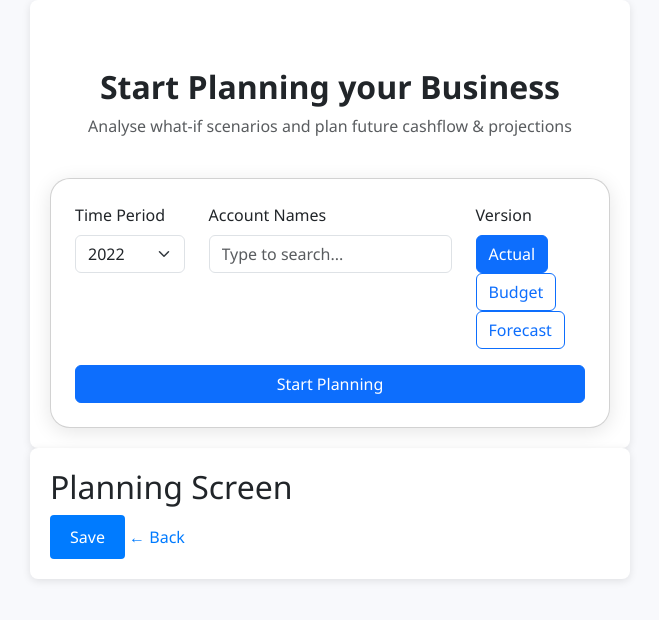
After one commit to oiiiMansi/AccountingSoftware, a Flask app: page /budgeting in a window 1280 px wide. The commit adds this page. Shown: the top 620 px of the page, without its empty margins (310-969 px from the left). Run offline with Flask 3, Linux system fonts and the light colour scheme.

Commit message:
budgeting page

```diff
--- a/app.py
+++ b/app.py
@@ -41,5 +41,9 @@ def accounting():
 def invoicing():
     return render_template('invoicing.html')
 
+@app.route('/budgeting')
+def budgeting():
+    return render_template('budgeting.html')
+
 if __name__ == "__main__":
     app.run(debug=True)
--- /dev/null
+++ b/templates/budgeting.html
@@ -0,0 +1,191 @@
+<!DOCTYPE html>
+<html lang="en">
+<head>
+    <meta charset="UTF-8">
+    <meta name="viewport" content="width=device-width, initial-scale=1.0">
+    <title>Business Budget Planner</title>
+    <link rel="stylesheet" href="https://cdn.jsdelivr.net/npm/bootstrap@5.3.0/dist/css/bootstrap.min.css">
+    <style>
+        .container { background: #fff; padding: 20px; border-radius: 8px; max-width: 600px; margin: auto; box-shadow: 0 2px 8px rgba(0,0,0,0.1); }
+select { width: 100%; padding: 8px; }
+button { padding: 10px 20px; background: #007bff; color: #fff; border: none; cursor: pointer; border-radius: 4px; }
+button:hover { background: #0056b3; }
+table { width: 100%; border-collapse: collapse; margin-top: 20px; }
+th, td { padding: 10px; border: 1px solid #ddd; }
+input[type="number"] { width: 100%; padding: 6px; }
+a { text-decoration: none; display: inline-block; margin-top: 10px; color: #007bff; }
+a:hover { text-decoration: underline; }
+        body {
+            background-color: #f8f9fc;
+            font-family: 'Segoe UI', sans-serif;
+        }
+        .card {
+            border-radius: 20px;
+            box-shadow: 0 4px 20px rgba(0,0,0,0.1);
+            margin-top: 40px;
+        }
+        .form-select:hover, .form-control:hover, .btn:hover {
+            box-shadow: 0 0 10px #007bff55;
+        }
+        .dropdown-menu {
+            max-height: 200px;
+            overflow-y: auto;
+        }
+        .animated {
+            transition: all 0.3s ease-in-out;
+        }
+        .back-btn {
+            text-decoration: none;
+            color: #007bff;
+            font-weight: bold;
+        }
+    </style>
+</head>
+<body>
+    <div class="container" id="mainContent">
+        <div class="text-center mt-5">
+            <h2><strong>Start Planning your Business</strong></h2>
+            <p class="text-muted">Analyse what-if scenarios and plan future cashflow & projections</p>
+        </div>
+        <div class="card p-4">
+            <form id="plannerForm">
+                <div class="row mb-3">
+                    <div class="col-md-3">
+                        <label for="timePeriod" class="form-label">Time Period</label>
+                        <select class="form-select" id="timePeriod" name="timePeriod">
+                            <option value="2022">2022</option>
+                            <option value="2023">2023</option>
+                            <option value="2024">2024</option>
+                        </select>
+                    </div>
+                    <div class="col-md-6">
+                        <label for="accountName" class="form-label">Account Names</label>
+                        <input class="form-control" list="accounts" id="accountName" name="accountName" placeholder="Type to search...">
+                        <datalist id="accounts">
+                            <option value="Checking Account">
+                            <option value="Savings Account">
+                            <option value="Inventory Asset">
+                            <option value="Petty Cash">
+                            <option value="Product Expense">
+                            <option value="Opening Balance Equity">
+                            <option value="Reimbursable Shipping Expense">
+                        </datalist>
+                    </div>
+                    <div class="col-md-3">
+                        <label class="form-label">Version</label>
+                        <div>
+                            <input type="radio" class="btn-check" name="version" id="actual" autocomplete="off" checked>
+                            <label class="btn btn-outline-primary" for="actual">Actual</label>
+
+                            <input type="radio" class="btn-check" name="version" id="budget" autocomplete="off">
+                            <label class="btn btn-outline-primary" for="budget">Budget</label>
+
+                            <input type="radio" class="btn-check" name="version" id="forecast" autocomplete="off">
+                            <label class="btn btn-outline-primary" for="forecast">Forecast</label>
+                        </div>
+                    </div>
+                </div>
+                <button type="submit" class="btn btn-primary w-100">Start Planning</button>
+            </form>
+        </div>
+    </div>
+
+    <div id="planningScreen" class="container" style="display: none;">
+        <div class="mt-4">
+            <a href="#" class="back-btn" onclick="goBack()">&larr; Back</a>
+        </div>
+        <div class="text-center">
+            <h3>Planning Screen</h3>
+            <p>Analyse your budgets for <span id="selectedYear"></span></p>
+        </div>
+        <div class="card p-4">
+            <div class="row mb-3">
+                <div class="col-md-3">
+                    <label class="form-label">Version</label>
+                    <select class="form-select">
+                        <option>Budget</option>
+                        <option>Forecast</option>
+                        <option>Actual</option>
+                    </select>
+                </div>
+                <div class="col-md-3">
+                    <label class="form-label">Increase / Decrease by</label>
+                    <select class="form-select">
+                        <option>5%</option>
+                        <option>10%</option>
+                        <option>15%</option>
+                        <option>20%</option>
+                    </select>
+                </div>
+            </div>
+            <table class="table table-bordered">
+                <thead>
+                    <tr class="table-primary">
+                        <th>Account</th>
+                        <th id="tableYear">Year</th>
+                    </tr>
+                </thead>
+                <tbody id="tableBody"></tbody>
+            </table>
+        </div>
+    </div>
+    <div class="container">
+        <h2>Planning Screen</h2>
+        <button onclick="saveData()">Save</button>
+        <a href="/">← Back</a>
+    </div>
+
+    <script>
+        const tableBody = document.getElementById('tableBody');
+        const tableYear = document.getElementById('tableYear');
+        const selectedYear = document.getElementById('selectedYear');
+
+        const dummyData = {
+            "Checking Account": 73077,
+            "Owner's Draw": 23160,
+            "Purchase Taxes": 400,
+            "Materials": 32878,
+            "Opening Balance Adjustments": 1868,
+            "Savings Account": 25290,
+            "Inventory Asset": 32686,
+            "Petty Cash": 1310
+        };
+
+        document.getElementById('plannerForm').addEventListener('submit', (e) => {
+            e.preventDefault();
+            const year = document.getElementById('timePeriod').value;
+            tableYear.textContent = year;
+            selectedYear.textContent = year;
+            tableBody.innerHTML = '';
+            for (const [account, value] of Object.entries(dummyData)) {
+                tableBody.innerHTML += `<tr><td>${account}</td><td>${value}</td></tr>`;
+            }
+            document.getElementById('mainContent').style.display = 'none';
+            document.getElementById('planningScreen').style.display = 'block';
+        });
+
+        function goBack() {
+            document.getElementById('mainContent').style.display = 'block';
+            document.getElementById('planningScreen').style.display = 'none';
+        }
+
+
+
+
+        function saveData() {
+            let rows = document.querySelectorAll('input[name="amount"]');
+            let data = [];
+            rows.forEach(input => {
+                data.push({id: input.dataset.id, amount: input.value});
+            });
+            fetch('/save', {
+                method: 'POST',
+                headers: {'Content-Type': 'application/json'},
+                body: JSON.stringify({year: 2025, items: data})
+            }).then(res => res.json()).then(res => {
+                if (res.status === "success") alert("Saved successfully!");
+            });
+        }
+    </script>
+</body>
+</html>
--- a/templates/index.html
+++ b/templates/index.html
@@ -165,7 +165,7 @@
                     <a href="{{ url_for('accounting') }}">Accounting</a>
                     <a href="{{ url_for('expenses.expenses_page') }}">Expense</a>
                     <a href="{{ url_for('invoicing') }}">Invoicing</a>
-                    <a href="#">Budgeting</a>
+                    <a href="{{ url_for('budgeting') }}">Budgeting</a>
                 </div>
             </div>
             <div class="dropdown">
```
